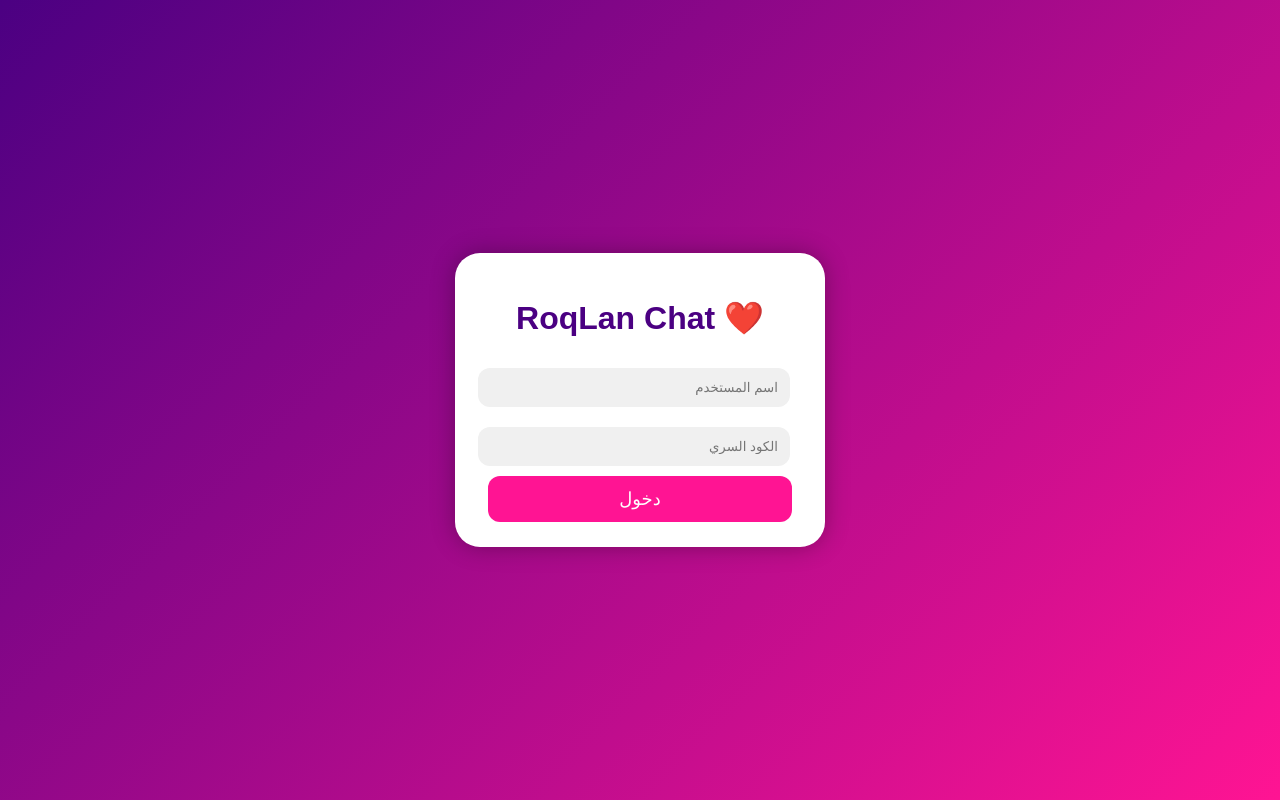
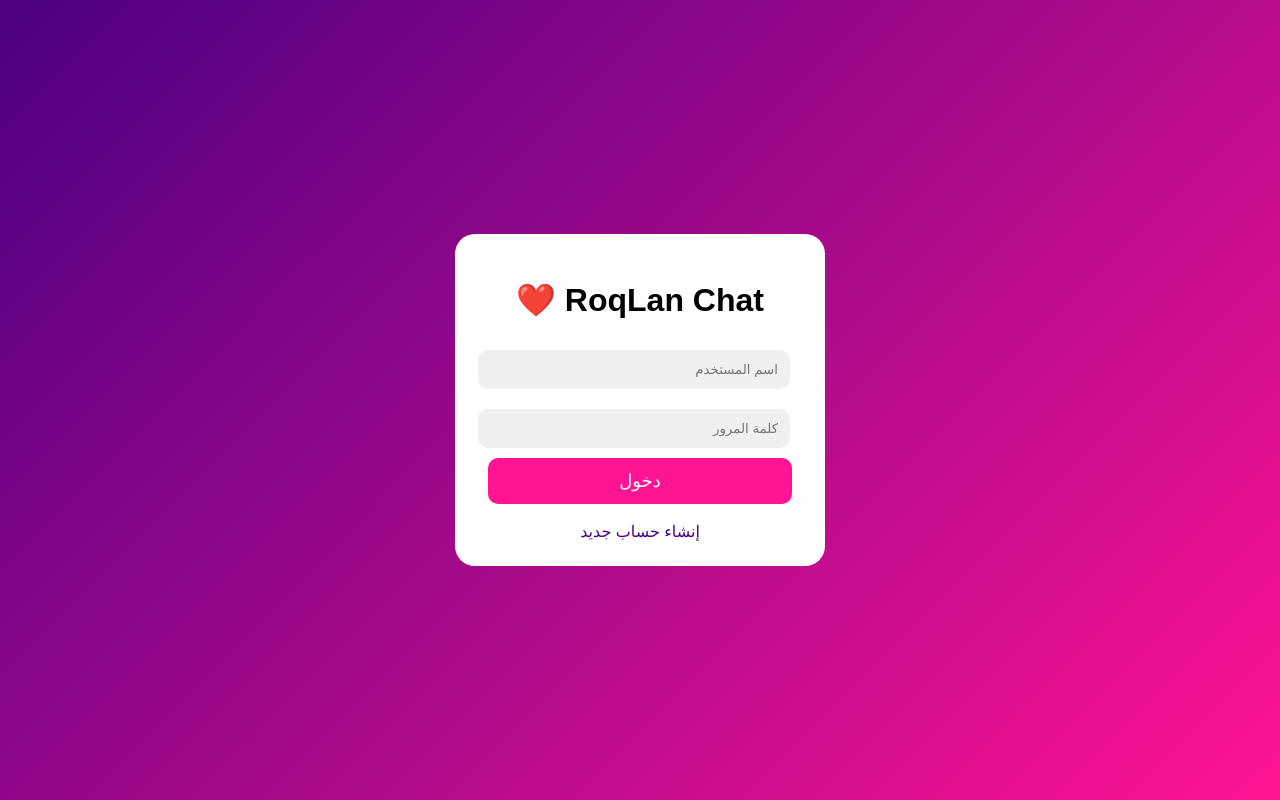
Before and after one commit to flwzrnt3-png/RoqLanChat, a Flask app: page / in a window 1280 px wide. Run offline with Flask 3, Linux system fonts and the light colour scheme.

Commit message:
Update login.html

```diff
--- a/templates/login.html
+++ b/templates/login.html
@@ -1,8 +1,10 @@
 <!DOCTYPE html>
 <html dir="rtl">
 <head>
-    <title>RoqLan Chat</title>
+<title>تسجيل الدخول</title>
+
 <style>
+
 body{
 margin:0;
 font-family:Arial;
@@ -12,45 +14,73 @@
 justify-content:center;
 align-items:center;
 }
+
 .box{
 background:white;
+padding:25px;
 width:320px;
-            padding:25px;
-            border-radius:25px;
+border-radius:20px;
 text-align:center;
-            box-shadow:0 0 25px rgba(0,0,0,.3);
 }
-        h1{
-            color:#4b0082;
-        }
+
 input{
 width:90%;
 padding:12px;
 margin:10px;
 border:none;
-            border-radius:12px;
+border-radius:10px;
 background:#f0f0f0;
 }
+
 button{
 width:95%;
 padding:12px;
 border:none;
-            border-radius:12px;
+border-radius:10px;
 background:#ff1493;
 color:white;
 font-size:18px;
-            cursor:pointer;
 }
+
+a{
+text-decoration:none;
+color:#4b0082;
+}
+
 </style>
+
 </head>
+
 <body>
+
 <div class="box">
-    <h1>❤️ RoqLan Chat</h1>
+
+<h1>RoqLan Chat ❤️</h1>
+
 <form method="post">
-        <input name="username" placeholder="اسم المستخدم">
-        <input name="code" type="password" placeholder="الكود السري">
-        <button type="submit">دخول</button>
+
+<input
+name="username"
+placeholder="اسم المستخدم">
+
+<input
+type="password"
+name="password"
+placeholder="كلمة المرور">
+
+<button type="submit">
+دخول
+</button>
+
 </form>
+
+<br>
+
+<a href="/register">
+إنشاء حساب جديد
+</a>
+
 </div>
+
 </body>
 </html>
```
Lines whose indentation alone changed are shown as unchanged.
